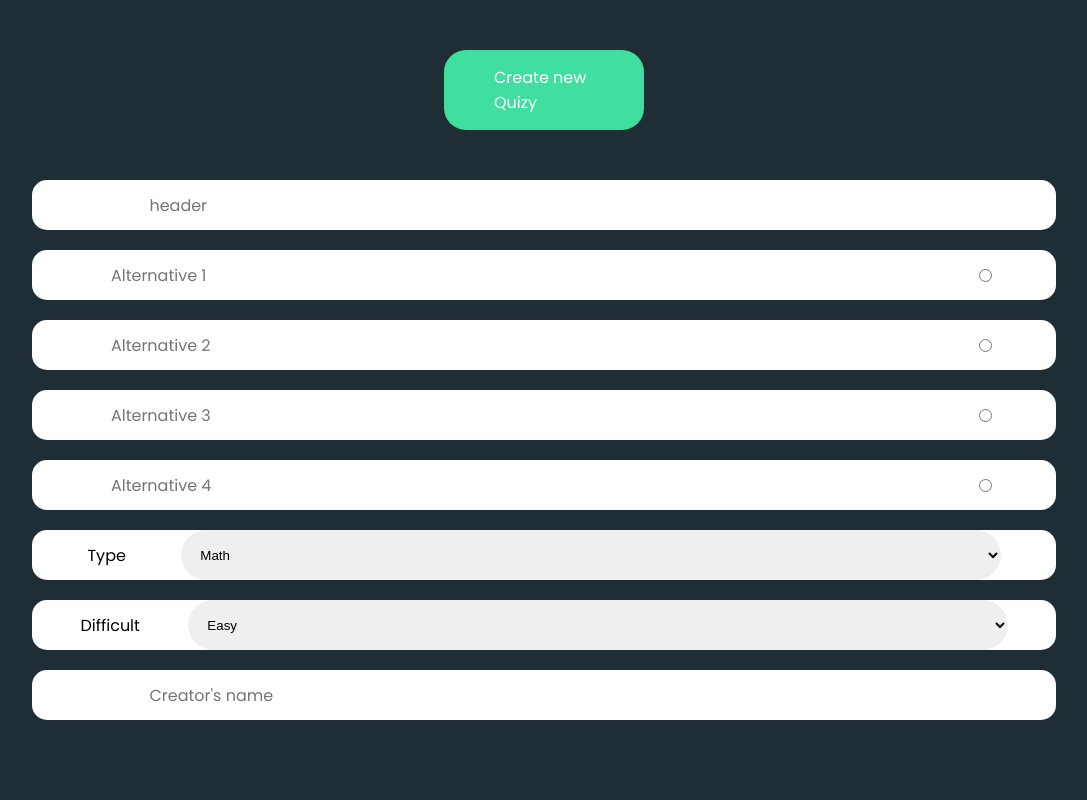
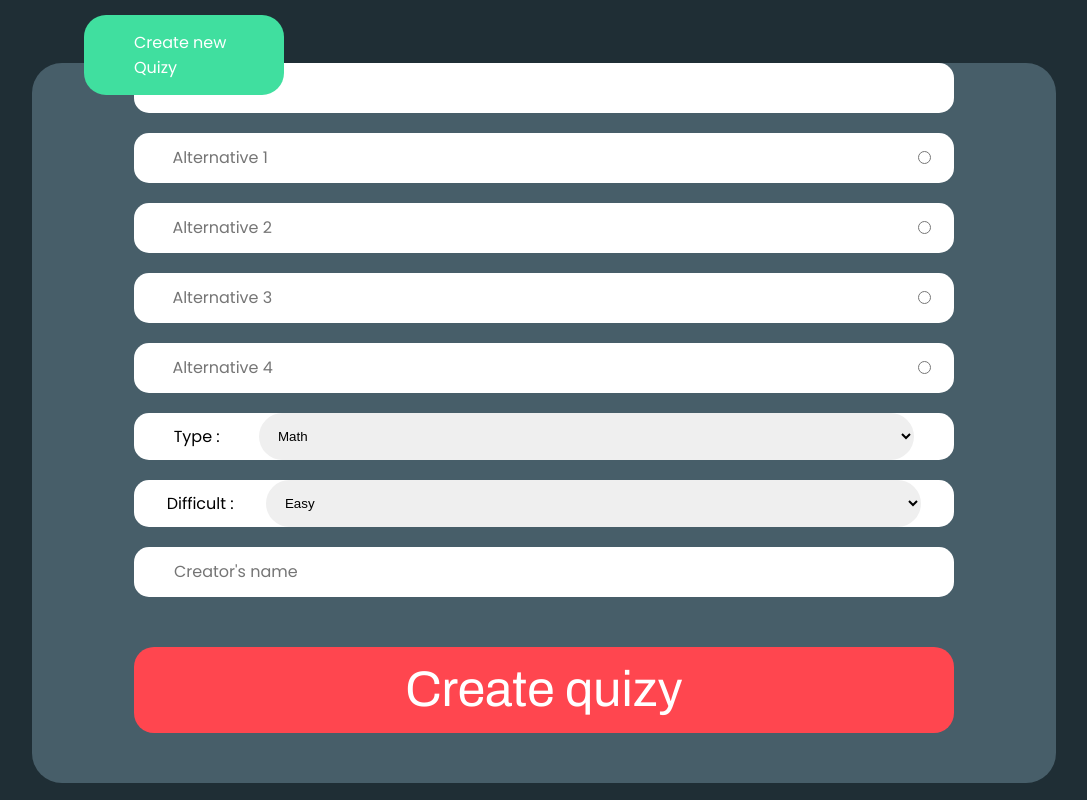
Before and after one commit to vitorSiqueiraLobao/quizy, a React (Create React App) app in the folder web/: page /create in a window 1280 px wide. Shown: the whole page, without its empty margins (96-1183 px from the left). Built offline with nearby package versions, Linux system fonts and the light colour scheme.

Commit message:
create quizy desktop-version

```diff
--- a/web/src/pages/CreateQuizy/index.tsx
+++ b/web/src/pages/CreateQuizy/index.tsx
@@ -21,23 +21,25 @@ function CreateQuizy(){
                     <input type="text" name="header" placeholder="header"/>
                 </div>
                 <div className="input-block">
-                    <input type="text" name="header" placeholder="Alternative 1"/>
+                    <input type="text" name="alternative" placeholder="Alternative 1"/>
                     <input type="radio" name="correct"/>
                 </div>
                 <div className="input-block">
-                    <input type="text" name="header" placeholder="Alternative 2"/>
+                    <input type="text" name="alternative" placeholder="Alternative 2"/>
                     <input type="radio" name="correct"/>
                 </div>
                 <div className="input-block">
-                    <input type="text" name="header" placeholder="Alternative 3"/>
+                    <input type="text" name="alternative" placeholder="Alternative 3"/>
                     <input type="radio" name="correct"/>
                 </div>
                 <div className="input-block">
-                    <input type="text" name="header" placeholder="Alternative 4"/>
+                    <input type="text" name="alternative" placeholder="Alternative 4"/>
                     <input type="radio" name="correct"/>
                 </div>
+
+
                 <div className="input-block">
-                    <label htmlFor="types">Type</label>
+                    <label htmlFor="types">Type :</label>
                     <select name="types">
                         <option value="math"> Math</option>
                         <option value="science"> Science</option>
@@ -46,7 +48,7 @@ function CreateQuizy(){
                     </select>
                 </div>
                 <div className="input-block">
-                    <label htmlFor="difficult">Difficult</label>
+                    <label htmlFor="difficult">Difficult :</label>
                     <select name="difficult">
                         <option value="easy"> Easy</option>
                         <option value="normal"> Normal</option>
@@ -54,9 +56,12 @@ function CreateQuizy(){
                         <option value="extreme"> Extreme</option>
                     </select>
                 </div>
+
+
                 <div className="input-block">
                     <input type="text" name="creator" placeholder="Creator's name"/>
                 </div>
+                <button> Create quizy</button>
 
             </form>
         </div>
--- a/web/src/pages/CreateQuizy/styles.css
+++ b/web/src/pages/CreateQuizy/styles.css
@@ -1,7 +1,10 @@
+
 .main-container{
     width: 100vw;
     height: 100vh;
     display: flex;
+    justify-content: center;
+
     align-items: center;
     flex-direction: column;
 }
@@ -14,7 +17,7 @@
     background: var(--color-green);
     display: flex;
     align-items: center;
-    justify-items: center;
+    justify-content: center;
     border-radius: 2.2rem;
 }
 
@@ -42,15 +45,23 @@ form{
     border-radius: 1.5rem;
     align-items: center;
     justify-content: space-evenly;
+
 }
 
 .input-block input[type=text]{
     border: none;
     height: 100%;
-    width: 80%;
+    width: 94%;
     border-radius: 3rem;
     padding: 15px;
     color: black;
+    justify-self: left;
+}
+.input-block input[name=alternative]{
+    width: 90%;
+}
+.selectors {
+    width: 90%;
 }
 .input-block select{
     border: none;
@@ -63,9 +74,47 @@ form{
 .input-block label{
     color: black;
 }
+form button{
+    background: var(--color-red);
+    border: none;
+    margin: 5rem 0;
+    width: 80%;
+    height: 10rem;
+    border-radius: 2rem;
+    cursor: pointer;
+    font: 400 2.4rem Archivo;
+    font-size: 5rem;
+}
 .input-block + .input-block{
     margin-top: 2rem;
 }
 .input-block + .input-block:last-child{
     margin-top: 2rem;
 }
+
+@media (min-width: 800px){
+    .main{
+        display: flex;
+
+    }
+    form{
+        background: var(--color-background-lighter);
+        width: 80%;
+        height: 90%;
+        margin-top: 45px;
+        border-radius: 3rem;
+    }
+    .hero{
+        position: absolute;
+        margin-left: 180px;
+        margin-top: 15px;
+        margin-bottom: -24px;
+        z-index: 1;
+        top: 0;
+        left: 0;
+    }
+    .selectors .input-block select{
+
+    }
+
+}
--- a/web/src/pages/Landing/style.css
+++ b/web/src/pages/Landing/style.css
@@ -56,6 +56,10 @@
 .buttons .secondary-button:hover{
     background-color: var(--color-yellow-lighter);
 }
+.buttons a{
+    text-decoration: none;
+    color: var(--color-text);
+}
 
 @media(min-width:900px){
     #main-container{
```
